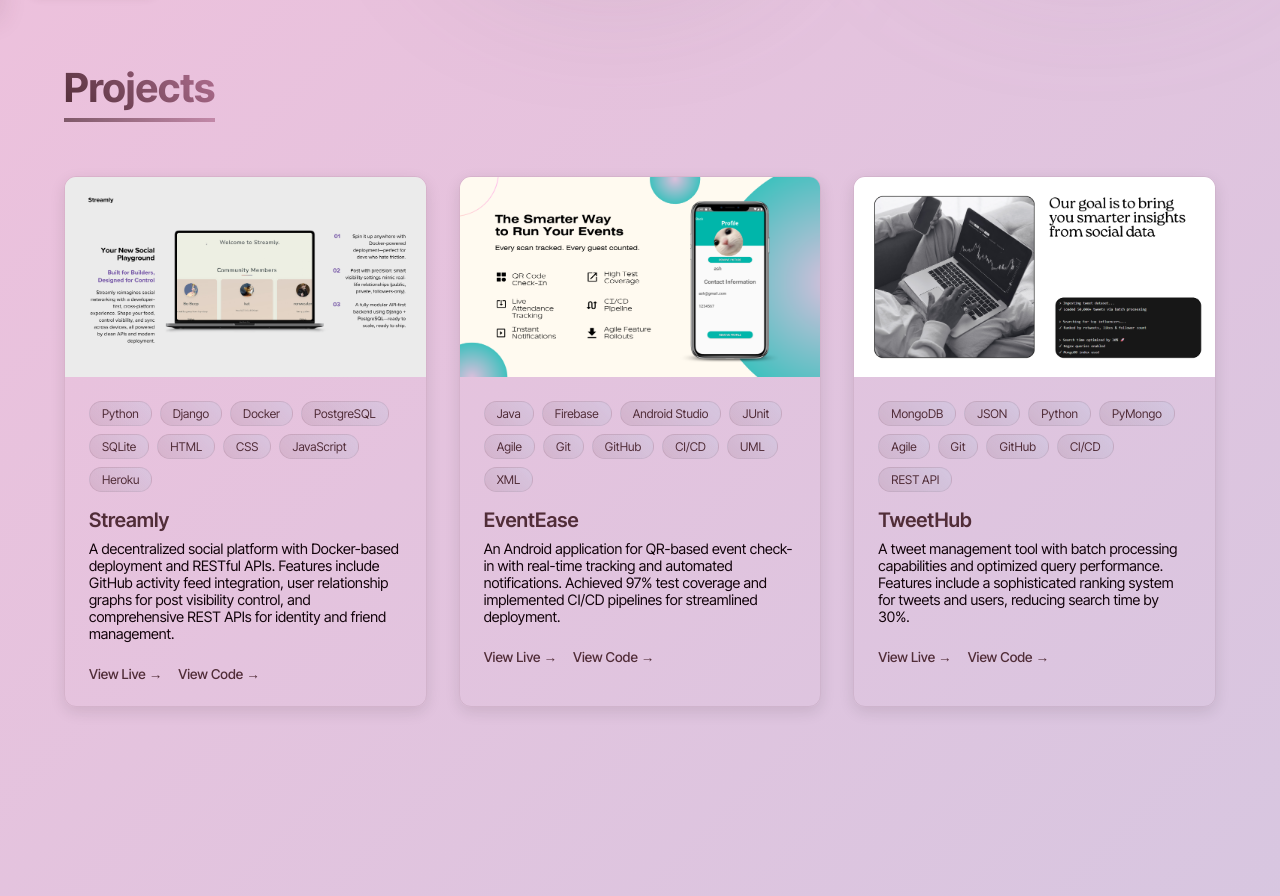
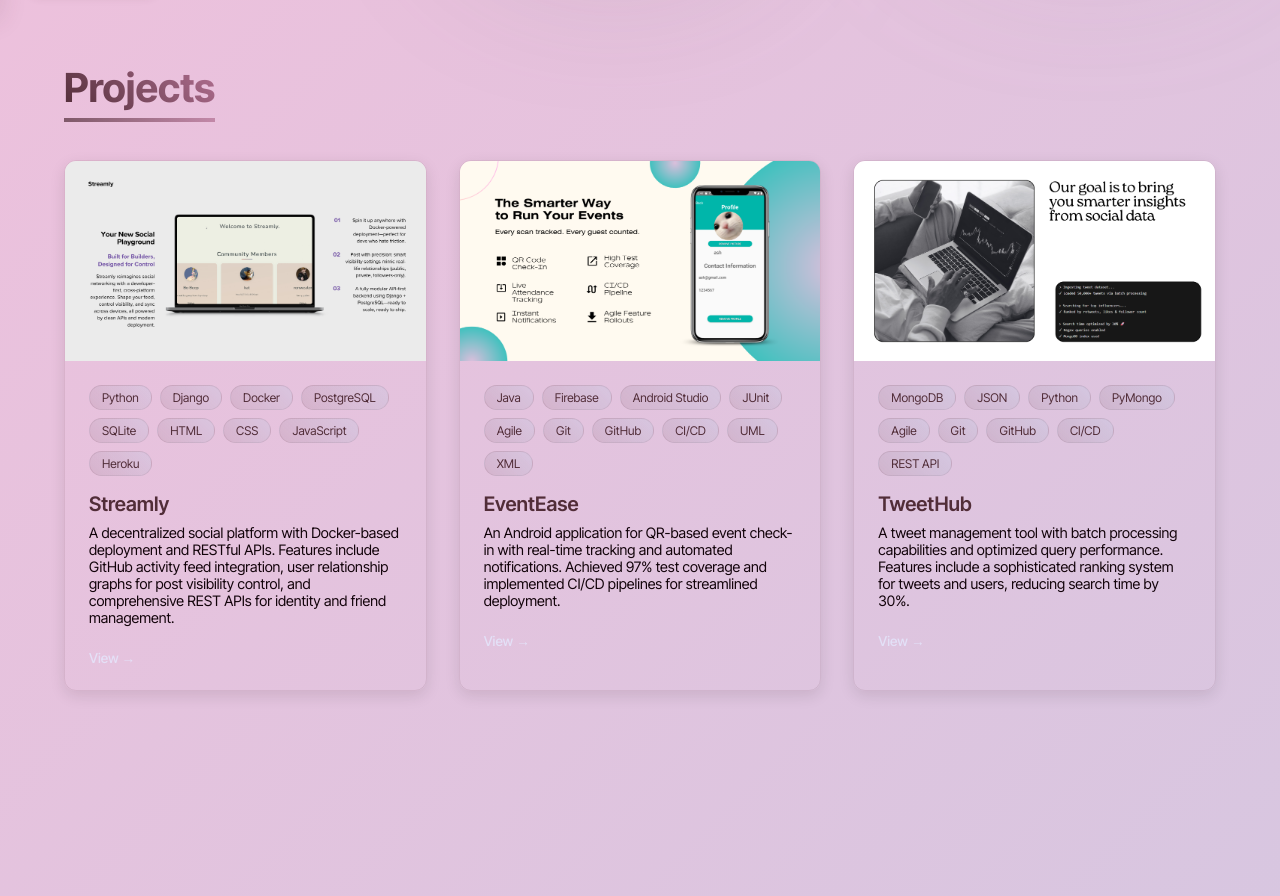
Before and after one commit to ashlynmaria/ashlynbenoy, a plain HTML site: page index.html in a window 1280 px wide. Shown: the part 780-1676 px from the top of the page. Drawn offline with nearby package versions, Linux system fonts and the light colour scheme.

Commit message:
added link to streamly

```diff
--- a/index.html
+++ b/index.html
@@ -180,6 +180,7 @@
       --light-pink: #F4BFDB;
       --dark-purple: #12030A;
       --light-blue: #ADD1E8;
+      --light-yellow: #FAE3C6
 
       --df-rich-purple: #512D38;
       --df-dark-purple: #12030A;
@@ -540,9 +541,9 @@
 
     .projects {
       display: grid;
-      grid-template-columns: repeat(auto-fill, minmax(350px, 1fr));
+      grid-template-columns: repeat(auto-fit, minmax(300px, 1fr));
       gap: 2rem;
-      margin-top: 3rem;
+      padding: 2rem 0;
     }
 
     .project-card {
@@ -626,7 +627,7 @@
     }
 
     .project-link {
-      color: var(--rich-purple);
+      color: rgba(228, 233, 255, 0.75);
       text-decoration: none;
       font-size: 0.85rem;
       display: flex;
@@ -1867,6 +1868,17 @@
     .message.error {
       color: red;
     }
+    /* Dates a bit more prominent */
+[data-theme="dark"] .exp-date {
+  color: rgba(228, 233, 255, 0.75) !important;
+}
+/* Company names slightly muted */
+[data-theme="dark"] .exp-company {
+  color: rgba(228, 233, 255, 0.75) !important;
+}
+
+
+
 
 
 
@@ -1980,8 +1992,7 @@
               <h3 class="project-title">Streamly</h3>
               <p class="project-description">A decentralized social platform with Docker-based deployment and RESTful APIs. Features include GitHub activity feed integration, user relationship graphs for post visibility control, and comprehensive REST APIs for identity and friend management.</p>
               <div class="project-links">
-                <a href="#" class="project-link">View Live →</a>
-                <a href="#" class="project-link">View Code →</a>
+                <a href="https://www.youtube.com/watch?v=eP_R_QzpfYU" class="project-link">View →</a>
               </div>
             </div>
           </div>
@@ -2006,8 +2017,7 @@
               <h3 class="project-title">EventEase</h3>
               <p class="project-description">An Android application for QR-based event check-in with real-time tracking and automated notifications. Achieved 97% test coverage and implemented CI/CD pipelines for streamlined deployment.</p>
               <div class="project-links">
-                <a href="#" class="project-link">View Live →</a>
-                <a href="#" class="project-link">View Code →</a>
+                <a href="#" class="project-link">View →</a>
               </div>
             </div>
           </div>
@@ -2031,8 +2041,7 @@
               <h3 class="project-title">TweetHub</h3>
               <p class="project-description">A tweet management tool with batch processing capabilities and optimized query performance. Features include a sophisticated ranking system for tweets and users, reducing search time by 30%.</p>
               <div class="project-links">
-                <a href="#" class="project-link">View Live →</a>
-                <a href="#" class="project-link">View Code →</a>
+                <a href="#" class="project-link">View →</a>
               </div>
             </div>
           </div>
```
